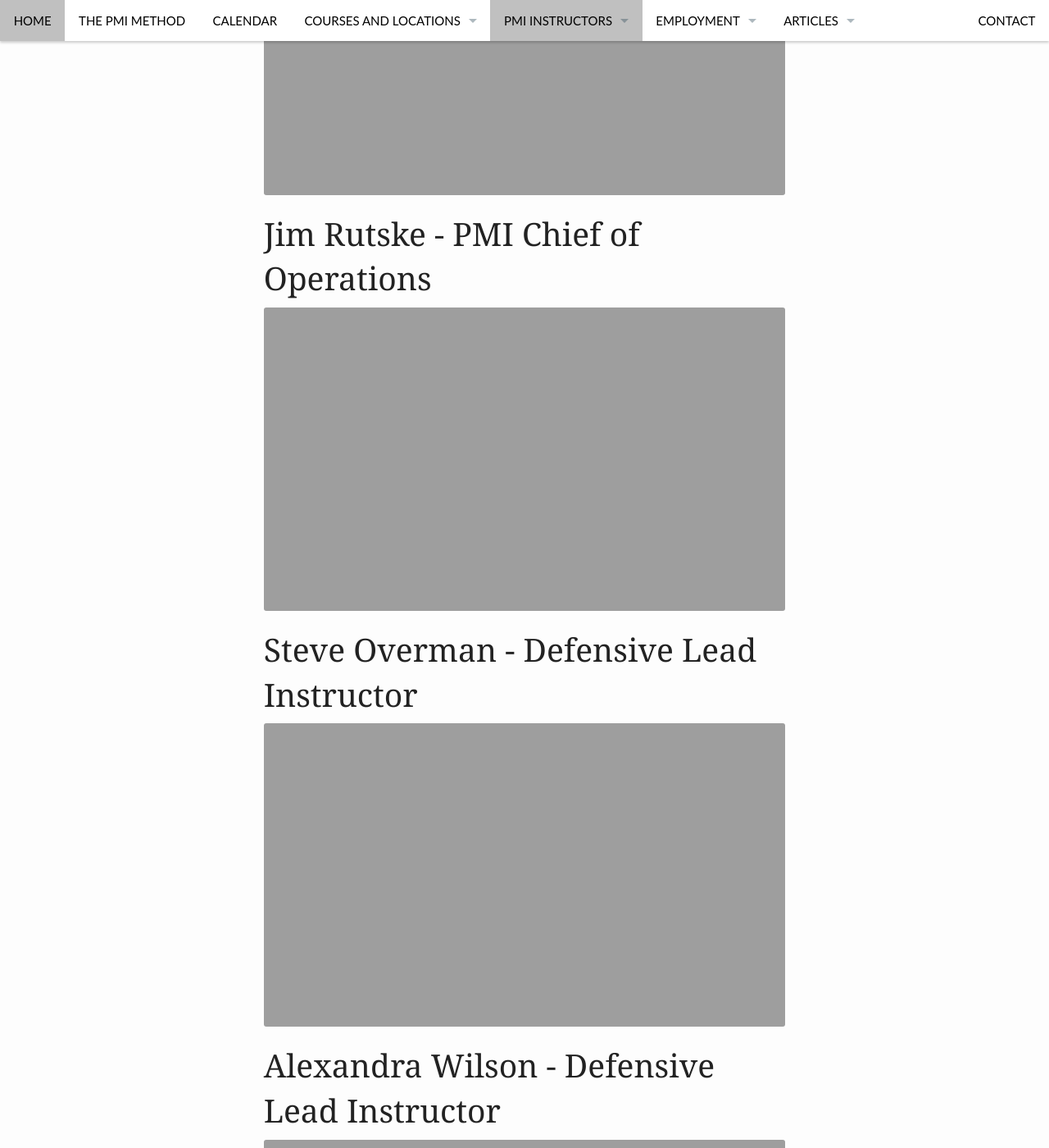
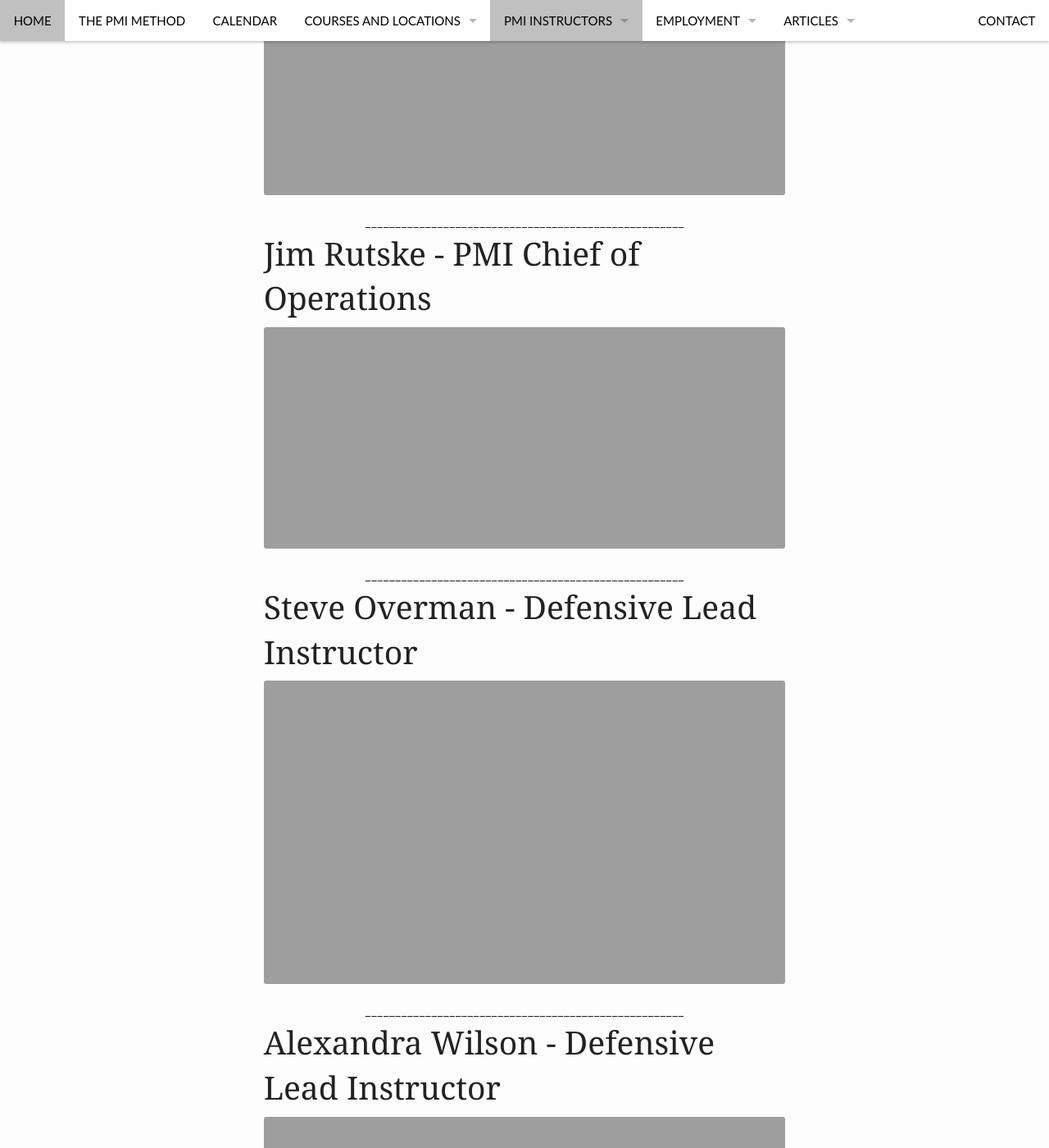
Before and after one commit to JonWeilerPMI/pmisite, a Jekyll site: the page built from pages/instructors.md, in a window 1280 px wide and 1400 px high, scrolled down 780 px. Shown: the whole window at 82% size. Built offline with Jekyll 4.4.1, drawn with Linux system fonts in a browser that asks for light colours; some of the changed text lies outside the part shown.

Commit message:
update line breakers

```diff
--- a/pages/instructors.md
+++ b/pages/instructors.md
@@ -13,18 +13,26 @@ header:
 
 <a href="/jon_weiler/"><img src="http://professionalmarksmen.com/images/jonweiler.jpg" alt="Jon Weiler - CEO" style="width:800px;height:370px;">
 
+<center>_____________________________________________________</center>
+
 # Jim Rutske - PMI Chief of Operations
 
-<a href="/jim_rutske/"><img src="http://professionalmarksmen.com/images/jimrutske.jpg" alt="Jim Rutske - COO" style="width:800px;height:370px;">
+<a href="/jim_rutske/"><img src="http://professionalmarksmen.com/images/jimrutske.jpg" alt="Jim Rutske - COO" style="width:800px;height:270px;">
+
+<center>_____________________________________________________</center>
 
 # Steve Overman - Defensive Lead Instructor
 
 <a href="/steve_overman/"><img src="http://professionalmarksmen.com/images/steveoverman.jpg" alt="Steve Overman - Defensive Lead Instructor" style="width:800px;height:370px;">
 
+<center>_____________________________________________________</center>
+
 # Alexandra Wilson - Defensive Lead Instructor
 
 <a href="/alexandra_wilson/"><img src="http://professionalmarksmen.com/images/alexandrawilson.jpg" alt="Alexandra Wilson - Defensive Lead Instructor" style="width:800px;height:370px;">
 
+<center>_____________________________________________________</center>
+
 # Adam Wilson - Precision Lead Instructor
 
 <a href="/adam_wilson/"><img src="http://professionalmarksmen.com/images/adamwilson.jpg" alt="Adam Wilson - Precision Lead Instructor" style="width:800px;height:370px;">
```
